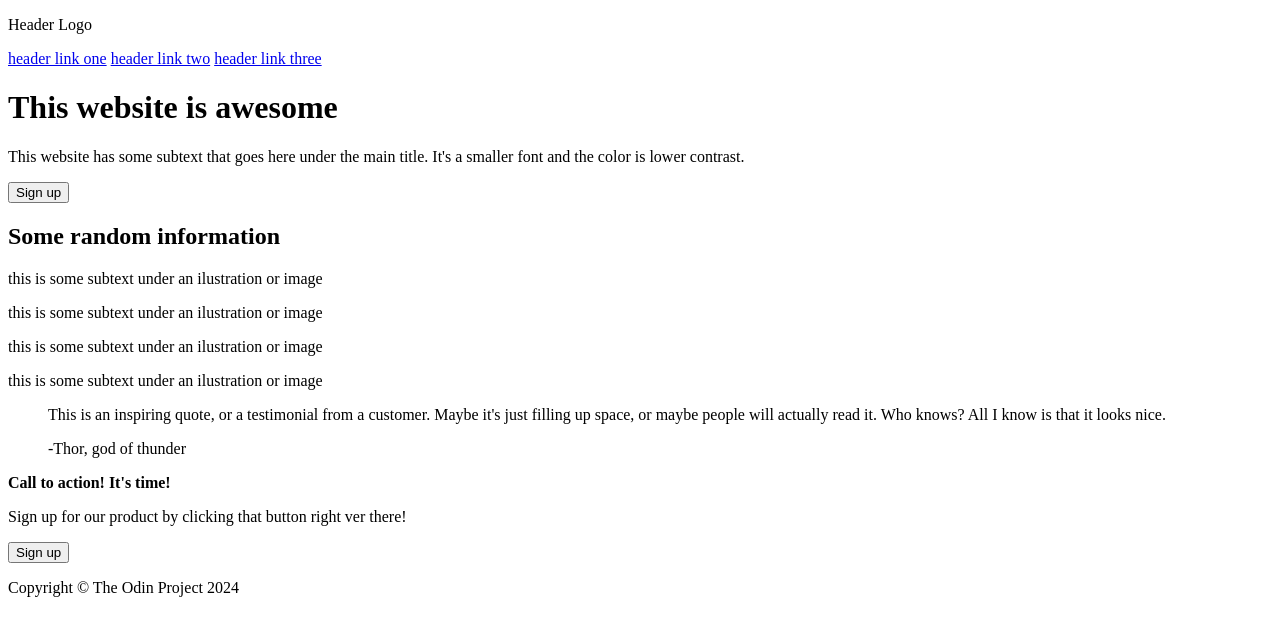
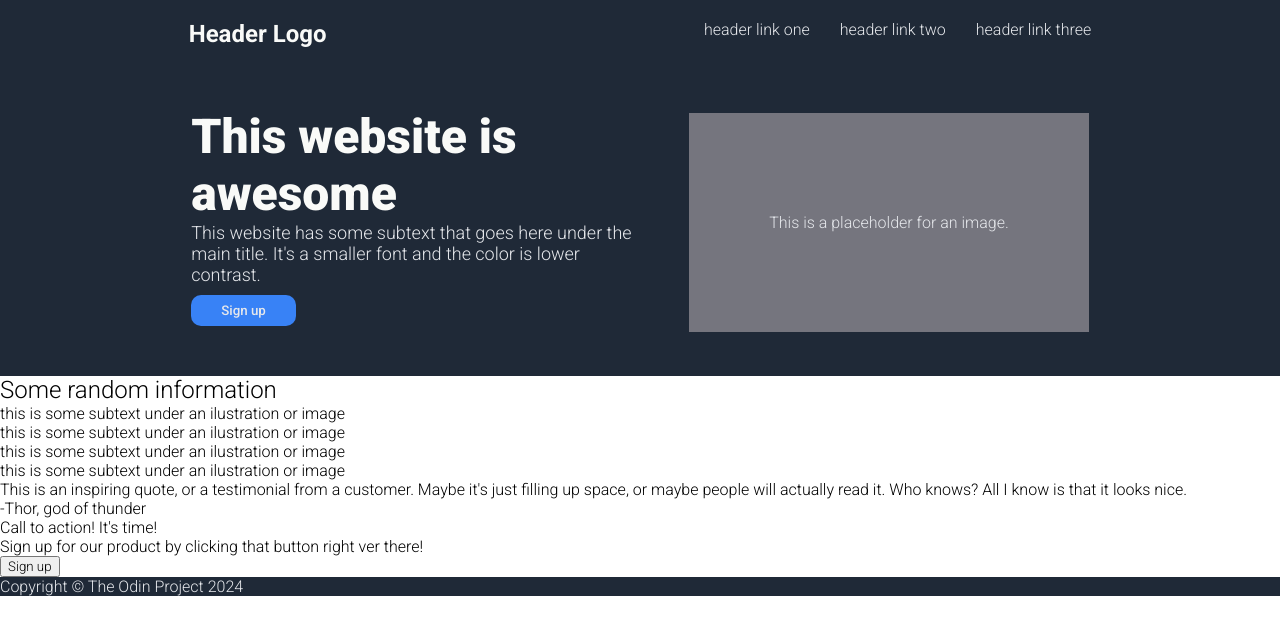
Before and after one commit to SofiaJD/odin-landingPage, a plain HTML site: page index.html in a window 1280 px wide. Drawn offline with Linux system fonts and the light colour scheme.

Commit message:
Add class and id's name and css link in HTML, and css style for header

```diff
--- a/index.html
+++ b/index.html
@@ -3,6 +3,7 @@
 <head>
     <meta charset="UTF-8">
     <meta name="viewport" content="width=device-width, initial-scale=1.0">
+    <link rel="stylesheet" href="style.css">
     <title>Landing Page</title>
 </head>
 <body>
@@ -17,10 +18,15 @@
             </div>
         </nav>
 
-        <div>
-            <h1>This website is awesome</h1>
-            <p>This website has some subtext that goes here under the main title. It's a smaller font and the color is lower contrast.</p>
-            <button class="signUp">Sign up</button>
+        <div id="hero">
+            <div id="heroInfo">
+                <h1>This website is awesome</h1>
+                <p>This website has some subtext that goes here under the main title. It's a smaller font and the color is lower contrast.</p>
+                <button class="signUp">Sign up</button>
+            </div>
+            <div id="img">
+                <p>This is a placeholder for an image.</p>
+            </div>
         </div>
 
     </header>
--- /dev/null
+++ b/style.css
@@ -0,0 +1,82 @@
+/* Font */
+@import url('https://fonts.googleapis.com/css2?family=Roboto:ital,wght@0,100;0,300;0,400;0,500;0,700;0,900;1,100&display=swap');
+
+*
+{
+    margin: 0;
+    font-family: Roboto;
+    font-weight: 300;
+}
+
+header, footer
+{
+    background-color: #1f2937;
+    color: #e5e7eb;
+}
+
+header nav
+{
+    display: flex;
+    flex-direction: row;
+    justify-content: space-around;
+    padding: 20px 0;
+}
+
+header nav #logo
+{
+    font-size: 24px;
+    font-weight: 700;
+    color: #f9faf8;
+}
+
+header nav #optionsHeader
+{
+    display: flex;
+    gap: 30px;
+}
+
+header nav #optionsHeader a
+{
+    text-decoration: none;
+    color: #e5e7eb;
+}
+
+header #hero
+{
+    padding: 40px 0;
+    display: flex;
+    flex-direction: row;
+    justify-content: center;
+    align-items: center;
+    gap: 50px;
+}
+
+header #heroInfo
+{
+    width: 35%;
+    font-size: 18px;
+}
+
+header #heroInfo h1
+{
+    font-size: 48px;
+    font-weight: 900;
+    color: #f9faf8;
+}
+
+header #heroInfo .signUp
+{
+    background-color: #3882f6;
+    border-style: none;
+    border-radius: 10px;
+    padding: 8px 30px;
+    font-weight: 500;
+    color: #e5e7eb;
+    margin: 10px 0;
+}
+
+header #img
+{
+    background-color: rgb(117, 117, 126);
+    padding: 100px 80px;
+}
```
